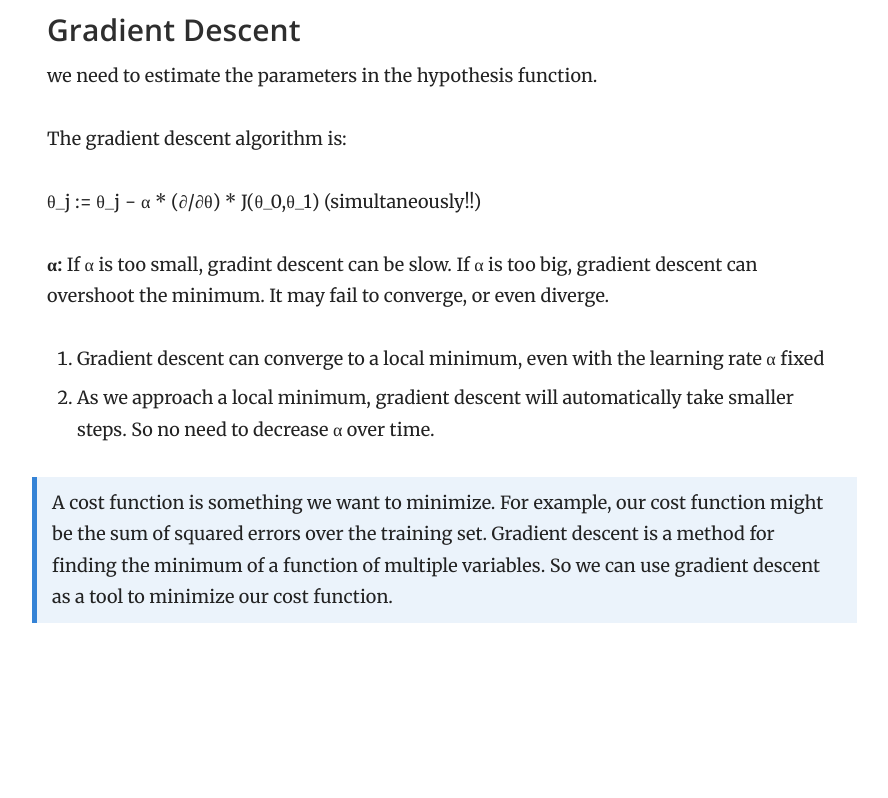
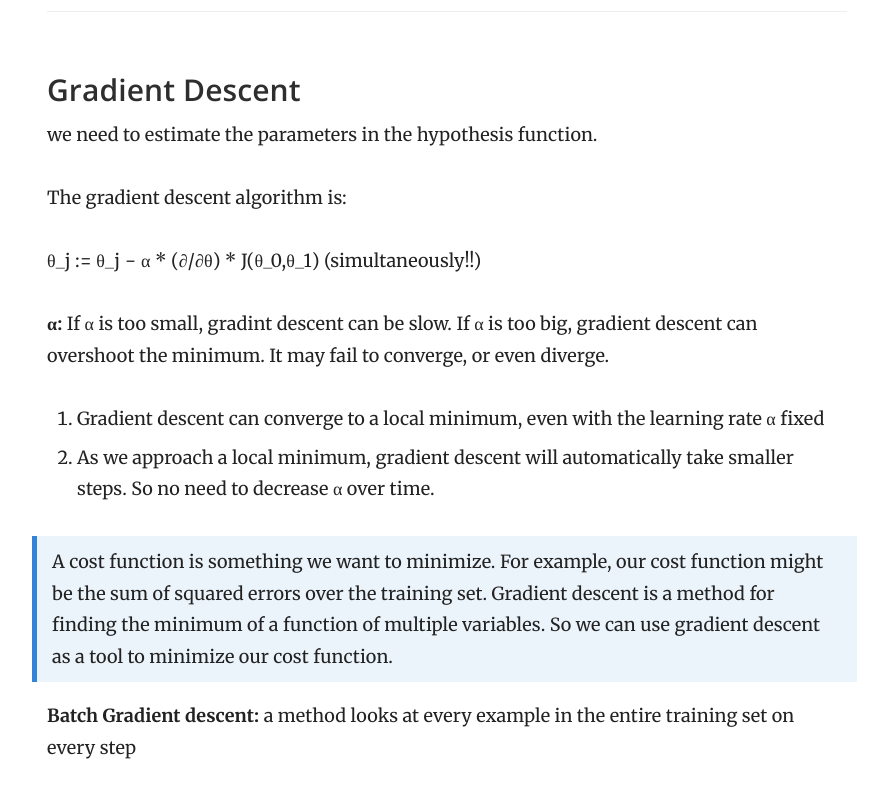
Before and after one commit to ksuthalia/ko-taemin, a Jekyll site: the page built from _docs/Data_Science/Basic.md, in a window 1280 px wide and 900 px high, scrolled down 1517 px. Shown: the top 798 px of the window, without its empty margins (343-1231 px from the left). Built offline with Jekyll 4.4.1, drawn with Linux system fonts in a browser that asks for light colours; before the commit the page ends 2178 px from its top, so only the background shows below that; some of the changed text lies outside the part shown.

Commit message:
Update Basic.md

```diff
--- a/_docs/Data_Science/Basic.md
+++ b/_docs/Data_Science/Basic.md
@@ -16,9 +16,10 @@ order: 1
 ## Basic
 
 - [x] Cost Function
-- [ ] Gradient Descent
+- [x] Gradient Descent
 
 ---
+
 ### Representation Model
 
 > h : X → Y , so that h(x) is a “good” predictor for the corresponding value of y
@@ -28,7 +29,7 @@ a list of m training examples (x^(i) ,y^(i)); i = 1, . . . , m
 
 (x^(i),y^(i));i=1,...,m  ==> is called a training set.
 
-
+---
 
 ### Cost Function
 
@@ -57,3 +58,7 @@ The gradient descent algorithm is:
 2. As we approach a local minimum, gradient descent will automatically take smaller steps. So no need to decrease α over time.
 
 >A cost function is something we want to minimize. For example, our cost function might be the sum of squared errors over the training set. Gradient descent is a method for finding the minimum of a function of multiple variables. So we can use gradient descent as a tool to minimize our cost function.
+
+**Batch Gradient descent:** a method looks at every example in the entire training set on every step
+
+---
```
Also changed, not shown: other parts of _docs/Data_Science/Basic.md (+1 -1 lines).
